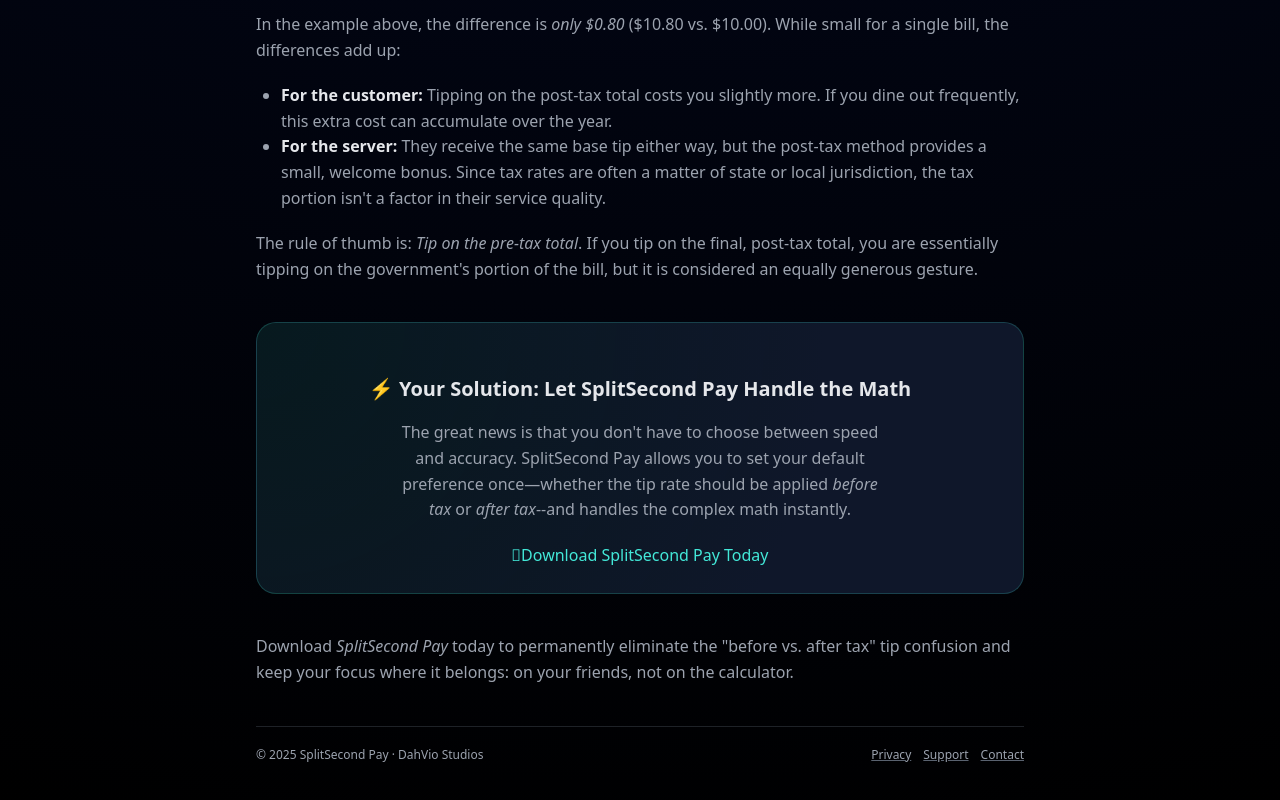
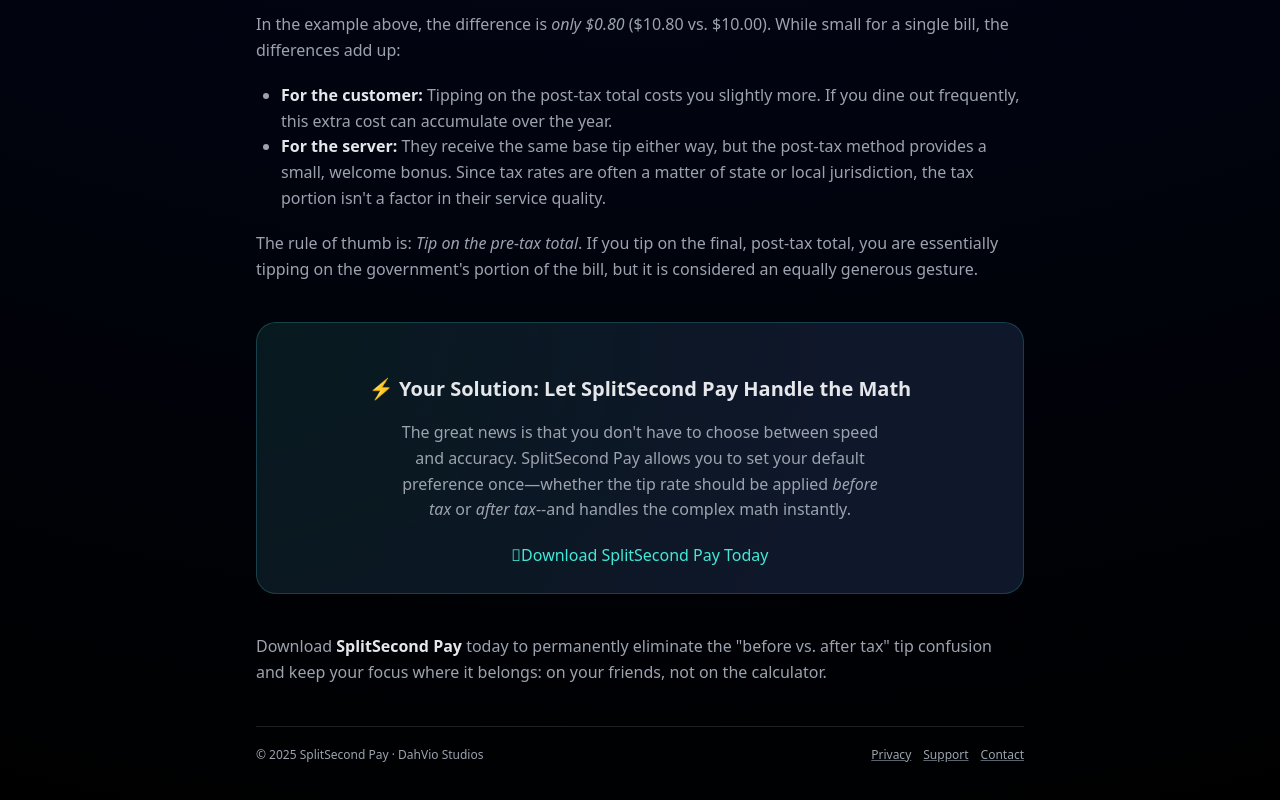
Before and after one commit to beardednotary/splitsecondpay, a plain HTML site: page blog/tip-guide.html in a window 1280 px wide. Shown: the part 1709-2509 px from the top of the page. Drawn offline with Linux system fonts and the light colour scheme.

Commit message:
Change emphasis from em to strong for app name

```diff
--- a/blog/tip-guide.html
+++ b/blog/tip-guide.html
@@ -405,7 +405,7 @@
             <h3>⚡️ Your Solution: Let SplitSecond Pay Handle the Math</h3>
             <p>The great news is that you don't have to choose between speed and accuracy. SplitSecond Pay allows you to set your default preference once—whether the tip rate should be applied <em>before tax</em> or <em>after tax</em>--and handles the complex math instantly.</p><a href="https://apps.apple.com/us/app/splitsecond-pay/id6754619328" class="btn-primary"><span></span><span>Download SplitSecond Pay Today</span></a>
           </div>
-          <p>Download <em>SplitSecond Pay</em> today to permanently eliminate the "before vs. after tax" tip confusion and keep your focus where it belongs: on your friends, not on the calculator.</p>
+          <p>Download <strong>SplitSecond Pay</strong> today to permanently eliminate the "before vs. after tax" tip confusion and keep your focus where it belongs: on your friends, not on the calculator.</p>
         </main>
         <footer>
           <div> © <span id="year-blog"></span> SplitSecond Pay · DahVio Studios </div>
```
